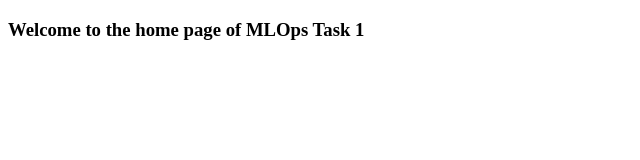
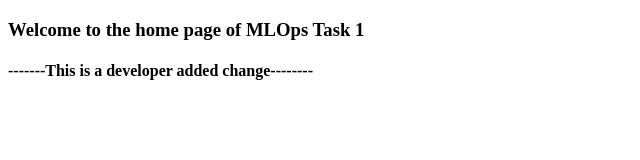
Before and after one commit to innocentchdth/task_1, a plain HTML site: page index.html in a window 1280 px wide. Shown: the whole page, without its empty margins (0-640 px from the left). Drawn offline with Linux system fonts and the light colour scheme.

Commit message:
commit to Dev branch

```diff
--- a/index.html
+++ b/index.html
@@ -5,5 +5,6 @@
 </head>
 <body>
 <h3> Welcome to the home page of MLOps Task 1 </h3>
+<h4>-------This is a developer added change--------</h4>
 </body>
 </html>
```
